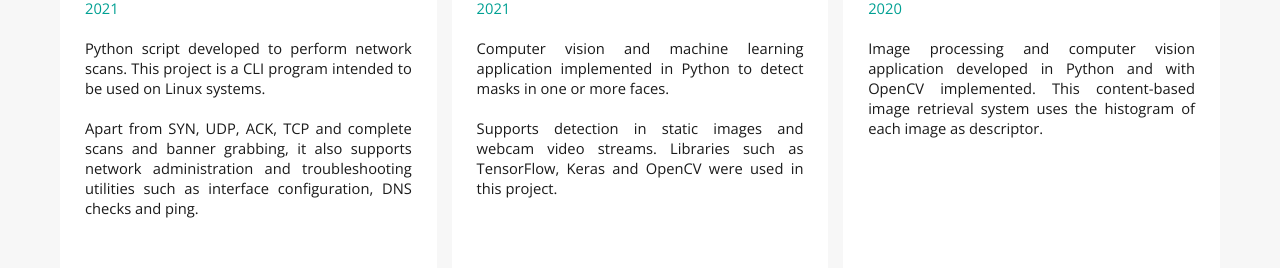
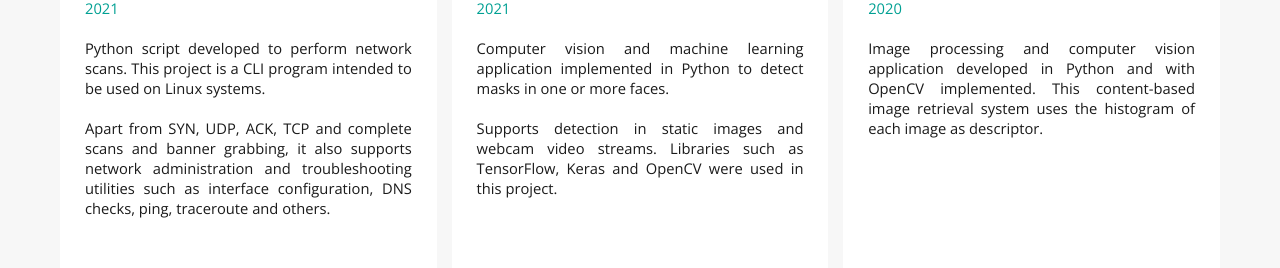
Before and after one commit to medpaf/medpaf.github.io, a plain HTML site: page index.html in a window 1280 px wide. Shown: the part 1807-2075 px from the top of the page. Drawn offline with nearby package versions, Linux system fonts and the light colour scheme.

Commit message:
update projects section

```diff
--- a/index.html
+++ b/index.html
@@ -128,7 +128,7 @@
                             <br>
                             <p>Python script developed to perform network scans. This project is a CLI program intended to be used on Linux systems.</p>
                             <br>
-                            <p>Apart from SYN, UDP, ACK, TCP and complete scans and banner grabbing, it also supports network administration and troubleshooting utilities such as interface configuration, DNS checks and ping.</p>
+                            <p>Apart from SYN, UDP, ACK, TCP and complete scans and banner grabbing, it also supports network administration and troubleshooting utilities such as interface configuration, DNS checks, ping, traceroute and others.</p>
                             <br>
                         </div>
                         <div class="projectBoxBottomContainer">
```
Also changed, not shown: projects.html (+1 -1 lines).
